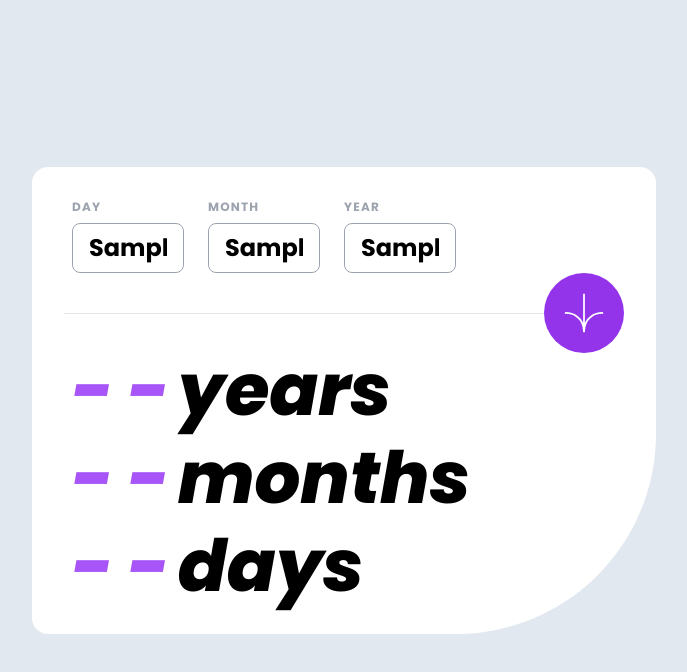
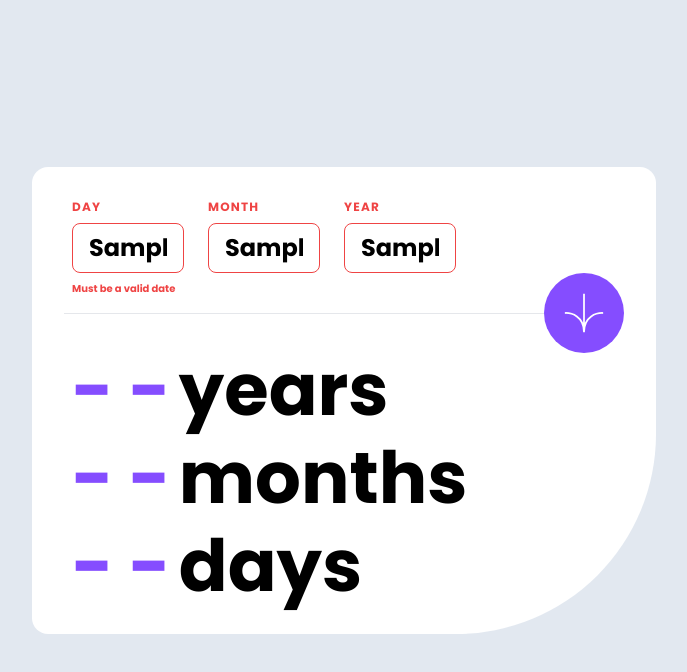
Before and after one commit to pulsarbeam/front-end-mentor-age-calculator, a Next.js app: page / in a window 1280 px wide. Both pictures are taken after typing "Sample", "Sample", "Sample" into the empty fields and a click on the button 880 px from the left and 312 px from the top of the page. Shown: the top 672 px of the page, without its empty margins (296-983 px from the left). Built offline with nearby package versions, Linux system fonts and the light colour scheme.

Commit message:
fixed function just need mobile view

```diff
--- a/app/globals.css
+++ b/app/globals.css
@@ -8,6 +8,13 @@
   src: url('assets/fonts/Poppins-bold.ttf');
   font-weight: bold;
   font-style: normal;
+
+}
+@font-face {
+  font-family: 'Poppins';
+  src: url('assets/fonts/Poppins-Italic.ttf');
+  font-weight: normal;
+  font-style: italic;
 
 }
 @font-face {
@@ -29,3 +36,9 @@
   font-weight: bold;
   font-style: italic;
 }
+
+.italic {
+  font-family: 'Poppins';
+  font-weight: normal;
+  font-style: italic;
+}
--- a/app/page.tsx
+++ b/app/page.tsx
@@ -1,4 +1,5 @@
 'use client'
+
 import { useState } from 'react'
 
 export default function Home() {
@@ -11,25 +12,42 @@ export default function Home() {
     months: undefined,
     years: undefined,
   })
-  const daysInMonth = (month: number, year: number): number => {
-    return new Date(year, month + 1, 0).getDate()
-  }
+  const [filled, setFilled] = useState(true)
+  const [validDate, isValidDate] = useState(true)
 
-  return (
-    <>
-      <main className="flex min-h-screen flex-col items-center justify-center bg-slate-200 font-poppins">
-        <div className="bg-white rounded-2xl rounded-br-[200px] p-8">
-          <form
-            onSubmit={(e: React.FormEvent<HTMLFormElement>) => {
+  function handleSubmit(e: React.FormEvent<HTMLFormElement>) {
     e.preventDefault()
     const formData = new FormData(e.currentTarget)
     const { day, month, year } = Object.fromEntries(formData)
 
+    if (!day || !month || !year) {
+      // Empty fields
+      setFilled(false)
+      isValidDate(true)
+      return
+    } else {
+      setFilled(true)
+    }
+
     const inputDate = new Date(`${year}-${month}-${day}`)
+
     const currentDate = new Date()
 
-              let yearsDiff =
-                currentDate.getFullYear() - inputDate.getFullYear()
+    if (inputDate > currentDate || isNaN(inputDate.getTime())) {
+      // Invalid date
+      setFilled(true)
+      isValidDate(false)
+      setElapsed({
+        days: undefined,
+        months: undefined,
+        years: undefined,
+      })
+      return
+    } else {
+      isValidDate(true)
+    }
+
+    let yearsDiff = currentDate.getFullYear() - inputDate.getFullYear()
     let monthsDiff = currentDate.getMonth() - inputDate.getMonth()
     let daysDiff = currentDate.getDate() - inputDate.getDate()
 
@@ -43,38 +61,73 @@ export default function Home() {
       months: monthsDiff,
       years: yearsDiff,
     })
-            }}
-            className=" font-bold"
+  }
+
+  return (
+    <>
+      <main className="flex min-h-screen flex-col items-center justify-center bg-slate-200 font-poppins">
+        <div className="bg-white rounded-2xl rounded-br-[200px] p-8">
+          <form onSubmit={handleSubmit} className="font-bold">
+            <div className="flex gap-6 ">
+              <div
+                className="flex flex-col gap-2 ml-2"
+                style={{ height: '74px' }}
               >
-            <div className="flex gap-6 ">
-              <div className="flex flex-col gap-2 ml-2">
-                <label className="text-xs tracking-widest text-gray-400">
+                <label
+                  className={`text-xs tracking-widest ${
+                    validDate && filled ? 'text-gray-400' : 'text-red-500'
+                  } `}
+                >
                   DAY
                 </label>
                 <input
-                  className="w-28 py-2 px-4 border border-gray-400 rounded-lg text-2xl "
+                  className={`w-28 py-2 px-4 border ${
+                    validDate ? 'border-gray-400' : 'border-red-500'
+                  } rounded-lg text-2xl`}
                   name="day"
                   id="day"
                   placeholder="DD"
                 ></input>
+                {!validDate && (
+                  <span className="text-red-500 text-[10px]">
+                    Must be a valid date
+                  </span>
+                )}
+                {!filled && (
+                  <span className="text-red-500 text-[10px]">
+                    Please fill all fields
+                  </span>
+                )}
               </div>
               <div className="flex flex-col gap-2">
-                <label className="text-xs tracking-widest text-gray-400">
+                <label
+                  className={`text-xs tracking-widest ${
+                    validDate && filled ? 'text-gray-400' : 'text-red-500'
+                  } `}
+                >
                   MONTH
                 </label>
                 <input
-                  className="w-28 py-2 px-4 border border-gray-400 rounded-lg text-2xl "
+                  className={`w-28 py-2 px-4 border ${
+                    validDate ? 'border-gray-400' : 'border-red-500'
+                  } rounded-lg text-2xl`}
                   name="month"
                   id="year"
                   placeholder="MM"
                 ></input>
               </div>
               <div className="flex flex-col gap-2">
-                <label className="text-xs tracking-widest text-gray-400">
+                <label
+                  className={`text-xs tracking-widest ${
+                    validDate && filled ? 'text-gray-400' : 'text-red-500'
+                  } `}
+                >
                   YEAR
                 </label>
                 <input
-                  className="w-28 py-2 px-4 border border-gray-400 rounded-lg text-2xl "
+                  className={`w-28 py-2 px-4 border ${
+                    validDate ? 'border-gray-400' : 'border-red-500'
+                  } rounded-lg text-2xl`}
                   name="year"
                   id="year"
                   placeholder="YYYY"
@@ -83,7 +136,7 @@ export default function Home() {
             </div>
             <div className="relative">
               <hr className="border-b-gray-400 my-10 w-[35rem]" />
-              <button className=" absolute right-0 -top-10 h-20 w-20 rounded-full bg-purple-600">
+              <button className="absolute right-0 -top-10 h-20 w-20 rounded-full bg-[#854dff]">
                 <img
                   src="/icon-arrow.svg"
                   alt="arrow"
@@ -92,24 +145,24 @@ export default function Home() {
               </button>
             </div>
           </form>
-          <div className="flex flex-col gap-4 ml-2 text-xl bold ">
+          <div className="flex flex-col gap-4 ml-2 text-xl font-bold">
             <div className="flex gap-2 items-center">
-              <span className="text-purple-500 text-7xl">
+              <span className="text-[#854dff] text-7xl">
                 {elapsed.years ? elapsed.years : '- -'}
               </span>
-              <span className=" text-7xl ">years</span>
+              <span className="text-7xl">years</span>
             </div>
             <div className="flex gap-2 items-center">
-              <span className="text-purple-500 text-7xl">
+              <span className="text-[#854dff] text-7xl">
                 {elapsed.months ? elapsed.months : '- -'}
               </span>
-              <span className="text-7xl ">months</span>
+              <span className="text-7xl">months</span>
             </div>
             <div className="flex gap-2 items-center">
-              <span className="text-purple-500 text-7xl">
+              <span className="text-[#854dff] text-7xl">
                 {elapsed.days ? elapsed.days : '- -'}
               </span>
-              <span className="text-7xl  ">days</span>
+              <span className="text-7xl">days</span>
             </div>
           </div>
         </div>
```
Lines whose indentation alone changed are shown as unchanged.
